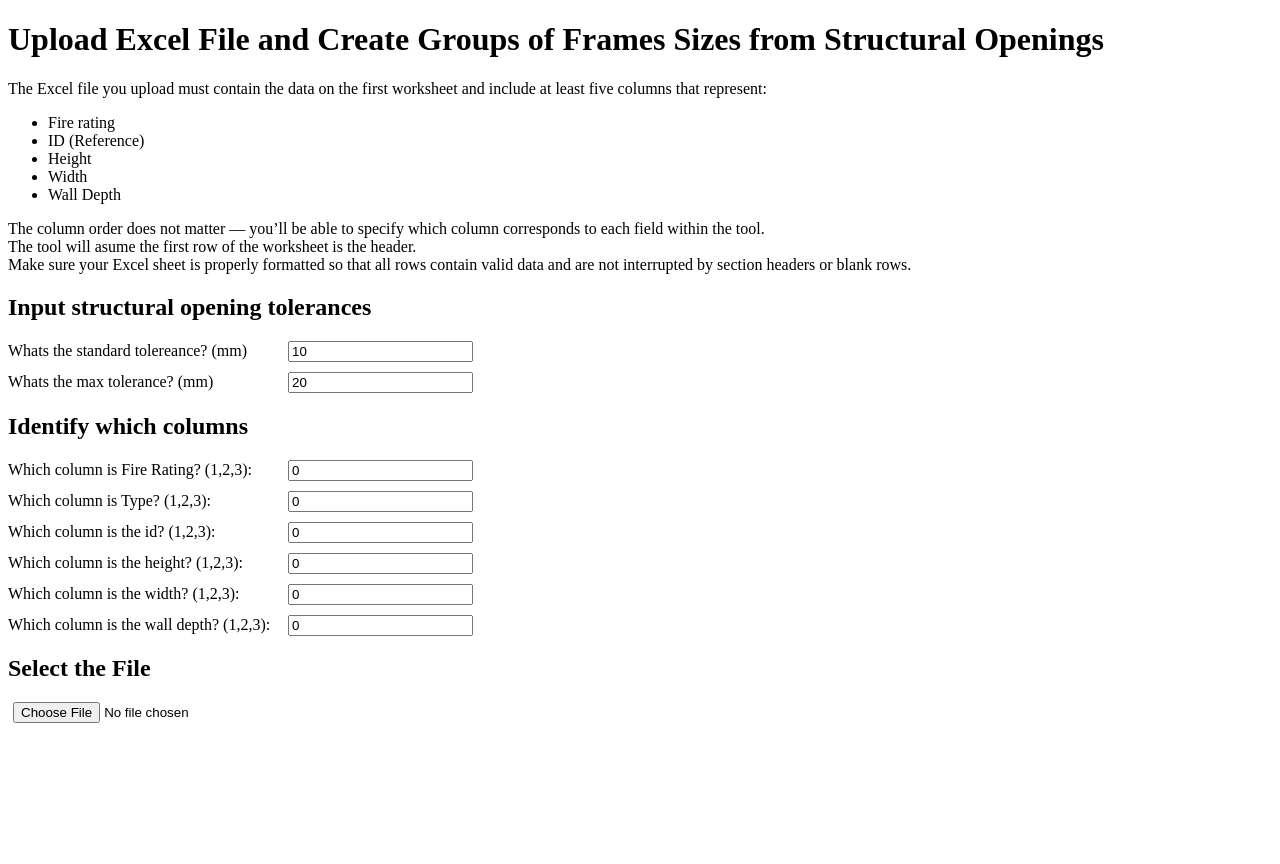
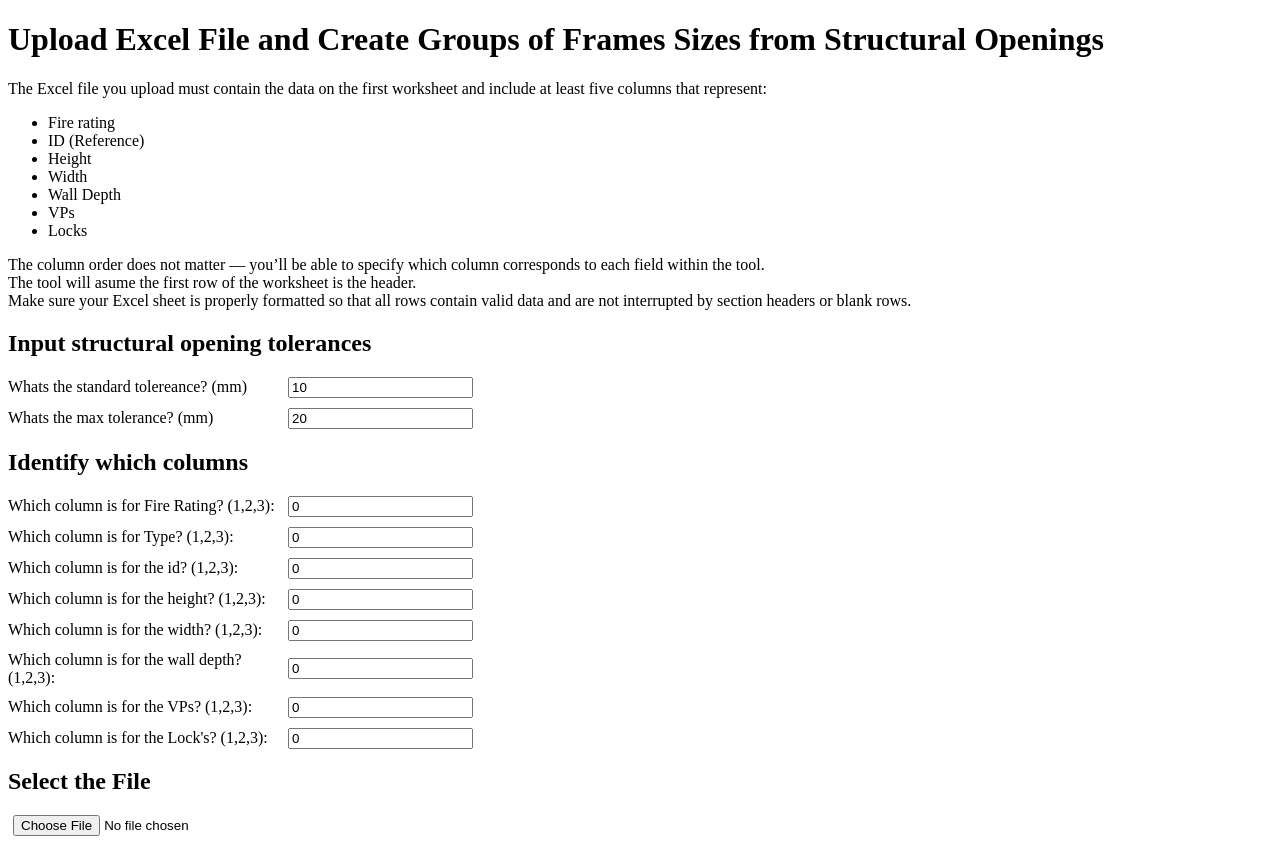
Before and after one commit to chrisjcoates/Frame-Grouping-Tool, a plain HTML site: page index.html in a window 1280 px wide. Before the commit the page ends 800 px from the top, so only its background shows below. Drawn offline with Linux system fonts and the light colour scheme.

Commit message:
Add VPs and Locks fields to column selection UI

```diff
--- a/index.html
+++ b/index.html
@@ -20,6 +20,8 @@
         <li>Height</li>
         <li>Width</li>
         <li>Wall Depth</li>
+        <li>VPs</li>
+        <li>Locks</li>
       </ul>
       The column order does not matter — you’ll be able to specify which column corresponds to each field within the tool.<br>
       The tool will asume the first row of the worksheet is the header.<br>
@@ -39,23 +41,23 @@
 
     <h2>Identify which columns</h2>
     <div class="input-container">
-      <label for="rating-column-input">Which column is Fire Rating? (1,2,3): </label>
+      <label for="rating-column-input">Which column is for Fire Rating? (1,2,3): </label>
       <input id="rating-column-input" name="rating-input" type="number" value="0" />
     </div>
 
     <div class="input-container">
-      <label for="type-column-input">Which column is Type? (1,2,3): </label>
+      <label for="type-column-input">Which column is for Type? (1,2,3): </label>
       <input id="type-column-input" name="type-input" type="number" value="0" />
     </div>
 
     <div class="input-container">
-      <label for="id-column-input">Which column is the id? (1,2,3): </label>
+      <label for="id-column-input">Which column is for the id? (1,2,3): </label>
       <input id="id-column-input" name="id-input" type="number" value="0" />
     </div>
 
     <div class="input-container">
       <label for="height-column-input"
-        >Which column is the height? (1,2,3):
+        >Which column is for the height? (1,2,3):
       </label>
       <input
         id="height-column-input"
@@ -67,7 +69,7 @@
 
     <div class="input-container">
       <label for="width-column-input"
-        >Which column is the width? (1,2,3):
+        >Which column is for the width? (1,2,3):
       </label>
       <input
         id="width-column-input"
@@ -79,11 +81,35 @@
 
     <div class="input-container">
       <label for="depth-column-input"
-        >Which column is the wall depth? (1,2,3):
+        >Which column is for the wall depth? (1,2,3):
       </label>
       <input
         id="depth-column-input"
-        name="deoth-input"
+        name="depth-input"
+        type="number"
+        value="0"
+      />
+    </div>
+
+    <div class="input-container">
+      <label for="vp-column-input"
+        >Which column is for the VPs? (1,2,3):
+      </label>
+      <input
+        id="vp-column-input"
+        name="vp-input"
+        type="number"
+        value="0"
+      />
+    </div>
+
+    <div class="input-container">
+      <label for="lock-column-input"
+        >Which column is for the Lock's? (1,2,3):
+      </label>
+      <input
+        id="lock-column-input"
+        name="lock-input"
         type="number"
         value="0"
       />
```
